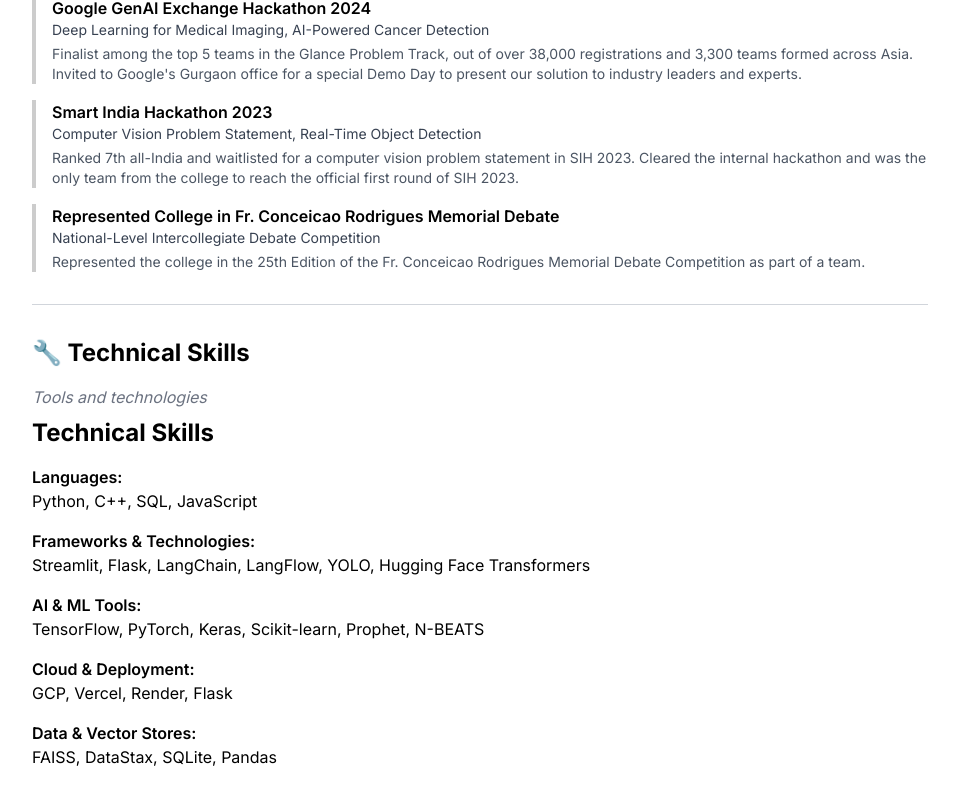
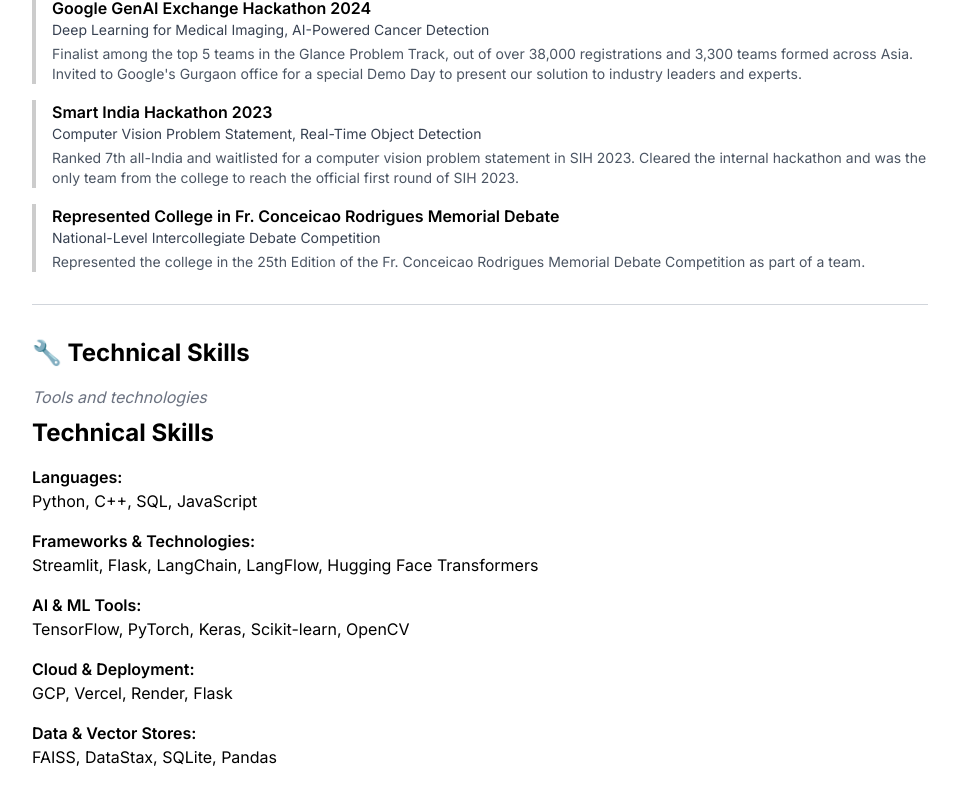
Before and after one commit to Sid3503/siddharth, a Next.js app: page /resume in a window 1280 px wide. Shown: the part 1864-2669 px from the top of the page, without its empty margins (160-1117 px from the left). Built offline with nearby package versions, Linux system fonts and the light colour scheme.

Commit message:
Update technical-skills.tsx

```diff
--- a/components/technical-skills.tsx
+++ b/components/technical-skills.tsx
@@ -6,11 +6,11 @@ export default function TechnicalSkills() {
     },
     {
       category: "Frameworks & Technologies",
-      items: ["Streamlit", "Flask", "LangChain", "LangFlow", "YOLO", "Hugging Face Transformers"],
+      items: ["Streamlit", "Flask", "LangChain", "LangFlow", "Hugging Face Transformers"],
     },
     {
       category: "AI & ML Tools",
-      items: ["TensorFlow", "PyTorch", "Keras", "Scikit-learn", "Prophet", "N-BEATS"],
+      items: ["TensorFlow", "PyTorch", "Keras", "Scikit-learn", "OpenCV"],
     },
     {
       category: "Cloud & Deployment",
```
